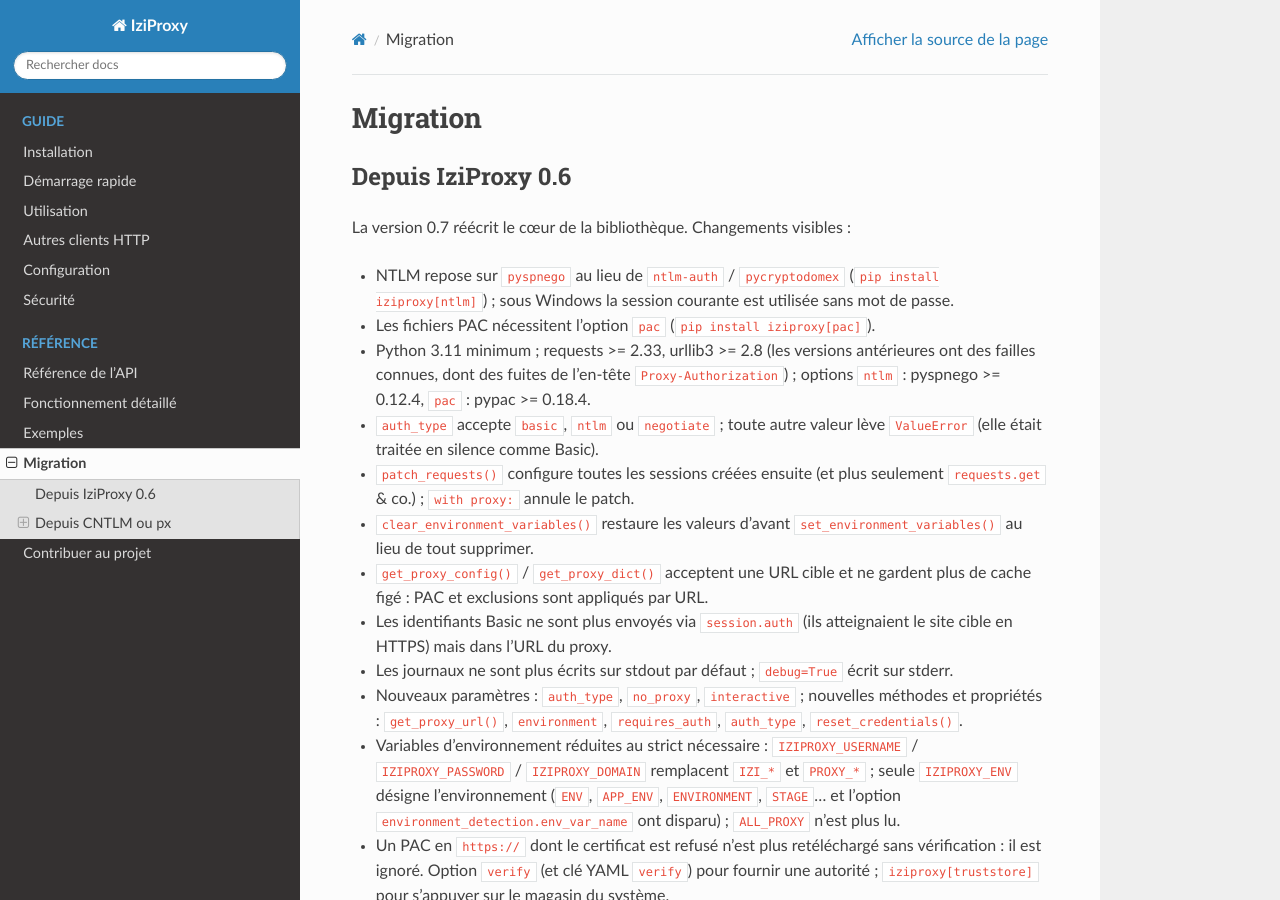
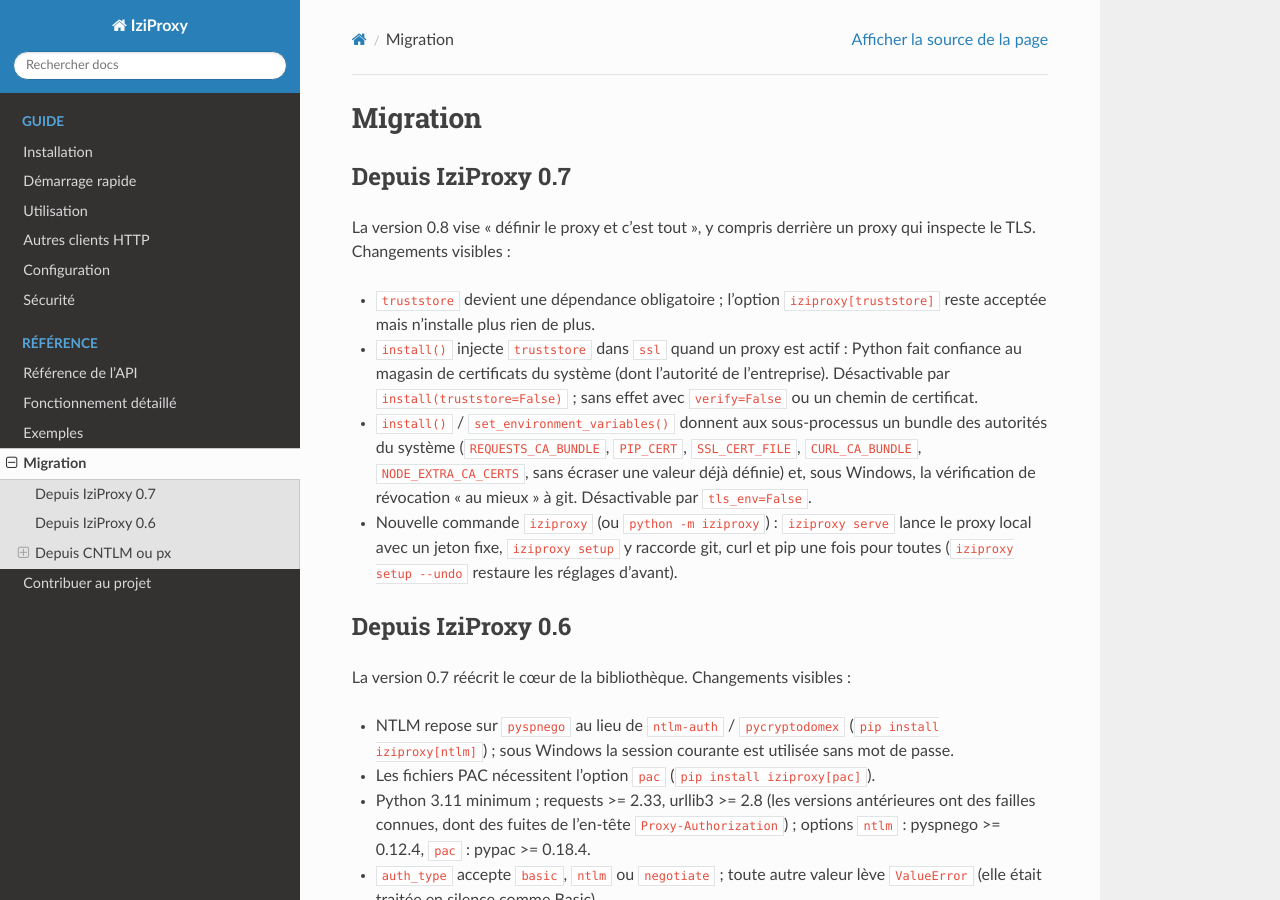
Before and after one commit to sanjuant/iziproxy, a Sphinx documentation site: the page built from docs/source/migration.rst, in a window 1280 px wide and 900 px high. Built offline with Sphinx 7.4.7 and the Read the Docs theme 3.1.0, drawn with Linux system fonts in a browser that asks for light colours.

Commit message:
build: release 0.8.0
truststore becomes a mandatory dependency, so this is a minor bump.
Describe the TLS automation and the new iziproxy command in the
migration notes.

```diff
--- a/docs/source/contributing.rst
+++ b/docs/source/contributing.rst
@@ -120,8 +120,8 @@ Publier une version
 
 .. code-block:: bash
 
-   git tag -a v0.7.1 -m "iziproxy 0.7.1"
-   git push origin master v0.7.1
+   git tag -a v0.8.0 -m "iziproxy 0.8.0"
+   git push origin master v0.8.0
 
 Le tag déclenche ``.github/workflows/release.yml`` :
 
--- a/docs/source/migration.rst
+++ b/docs/source/migration.rst
@@ -1,5 +1,27 @@
 Migration
 =========
+
+Depuis IziProxy 0.7
+-------------------
+
+La version 0.8 vise « définir le proxy et c'est tout », y compris derrière un
+proxy qui inspecte le TLS. Changements visibles :
+
+* ``truststore`` devient une dépendance obligatoire ; l'option
+  ``iziproxy[truststore]`` reste acceptée mais n'installe plus rien de plus.
+* ``install()`` injecte ``truststore`` dans ``ssl`` quand un proxy est
+  actif : Python fait confiance au magasin de certificats du système (dont
+  l'autorité de l'entreprise). Désactivable par ``install(truststore=False)`` ;
+  sans effet avec ``verify=False`` ou un chemin de certificat.
+* ``install()`` / ``set_environment_variables()`` donnent aux sous-processus
+  un bundle des autorités du système (``REQUESTS_CA_BUNDLE``, ``PIP_CERT``,
+  ``SSL_CERT_FILE``, ``CURL_CA_BUNDLE``, ``NODE_EXTRA_CA_CERTS``, sans écraser
+  une valeur déjà définie) et, sous Windows, la vérification de révocation
+  « au mieux » à git. Désactivable par ``tls_env=False``.
+* Nouvelle commande ``iziproxy`` (ou ``python -m iziproxy``) :
+  ``iziproxy serve`` lance le proxy local avec un jeton fixe,
+  ``iziproxy setup`` y raccorde git, curl et pip une fois pour toutes
+  (``iziproxy setup --undo`` restaure les réglages d'avant).
 
 Depuis IziProxy 0.6
 -------------------
--- a/pyproject.toml
+++ b/pyproject.toml
@@ -4,7 +4,7 @@ build-backend = "setuptools.build_meta"
 
 [project]
 name = "iziproxy"
-version = "0.7.1"
+version = "0.8.0"
 description = "Une bibliothèque Python pour la gestion simplifiée des proxys d'entreprise"
 readme = "README.md"
 authors = [
```
Also changed, not shown: CONTRIBUTING.md (+2 -2 lines).
